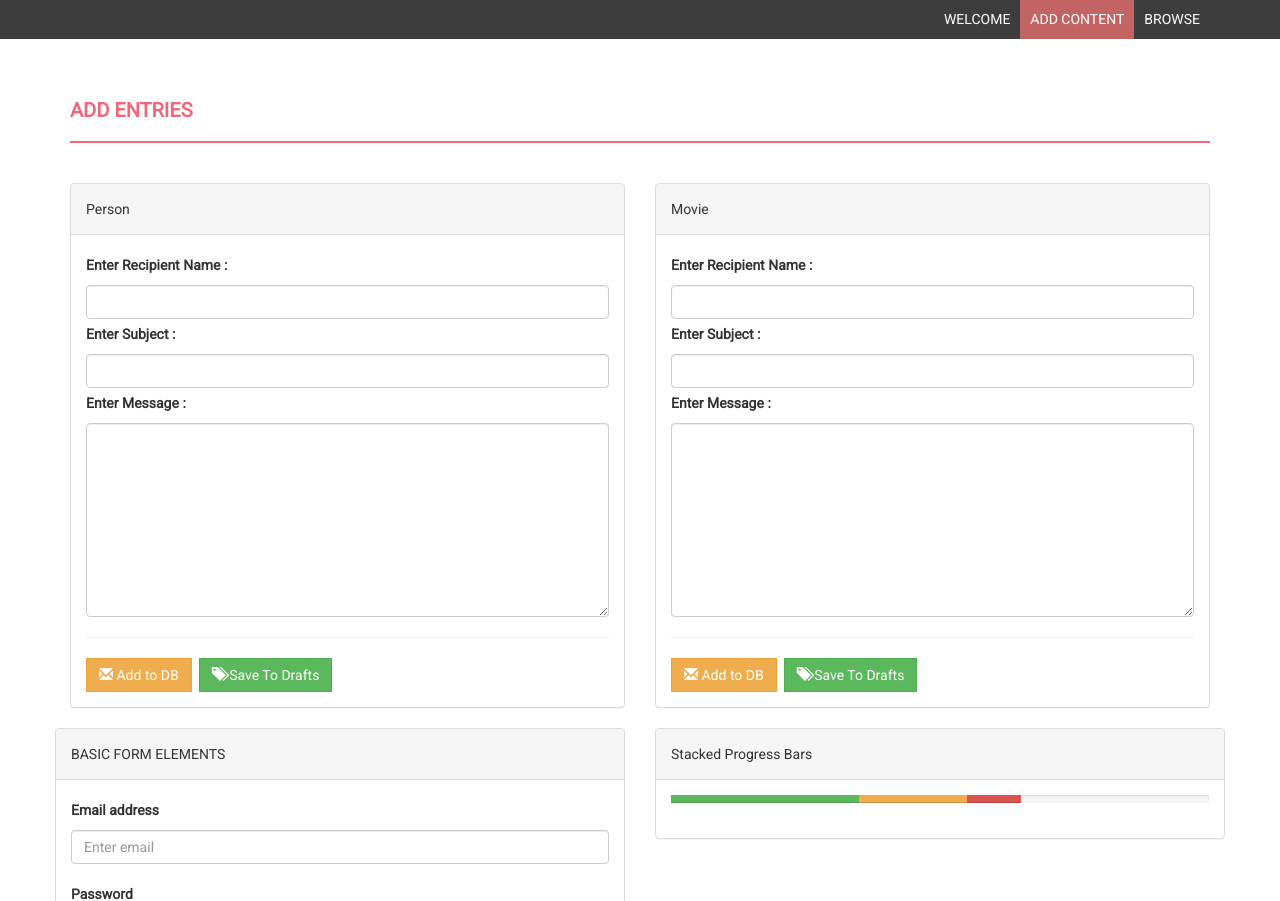
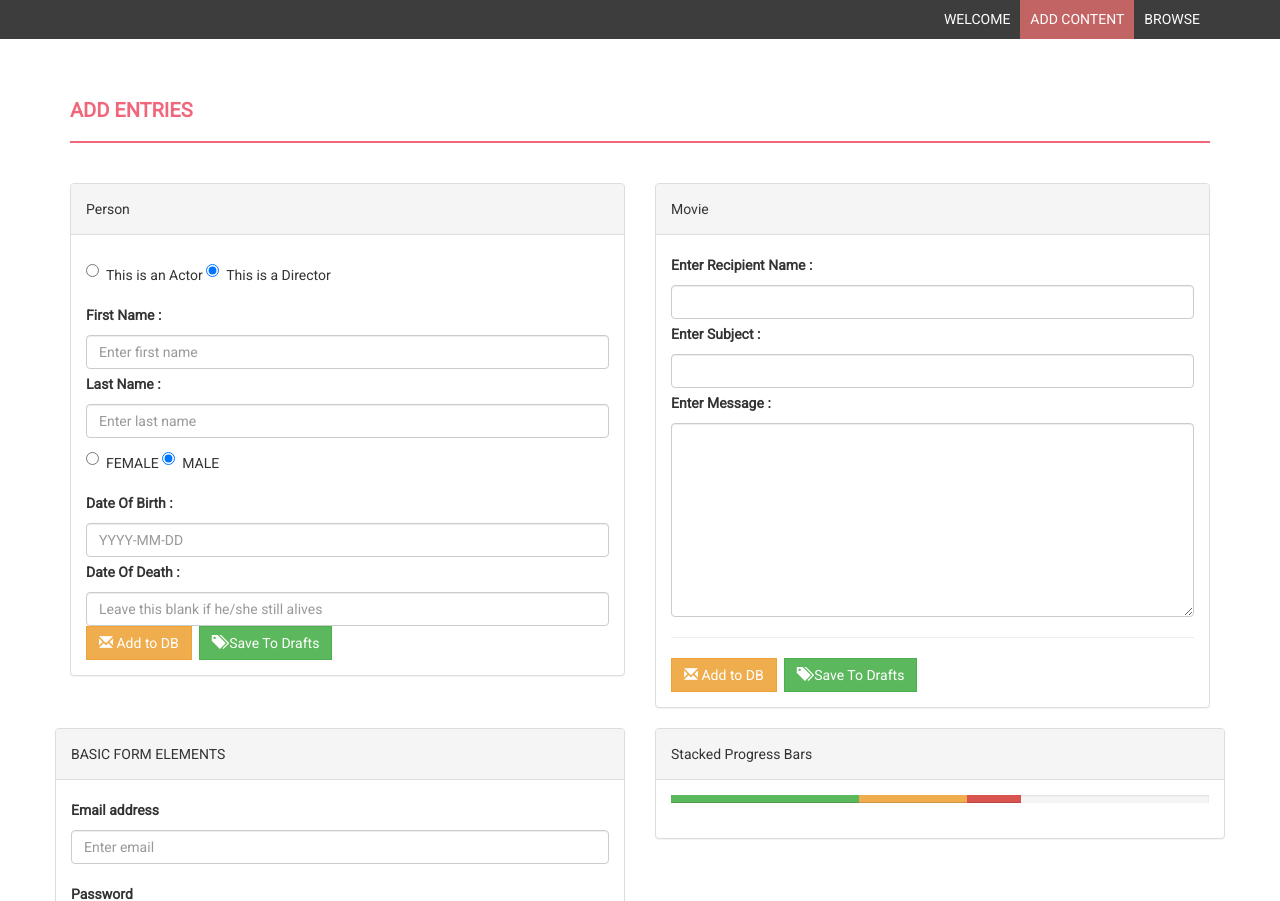
Before and after one commit to vivz/CS143, a PHP site: page /add-content.php in a window 1280 px wide. Shown: the part 183-1084 px from the top of the page. Run offline with PHP 8.4, Linux system fonts and the light colour scheme.

Commit message:
Modified add content page

```diff
--- a/1c/add-content.php
+++ b/1c/add-content.php
@@ -122,16 +122,42 @@
                             Person
                         </div>
                         <div class="panel-body">
+                        <form method = "GET" action="#">
+                            <div class = "radio">
+                                <label>
+                                    <input type="radio" name="identity" id="optionActor" value="Actor" checked />
+                                    This is an Actor
+                                </label>
+                                <label>
+                                    <input type="radio" name="identity" id="optionDirector" value="Director" checked />
+                                    This is a Director
+                                </label>
+                            </div>
 
-                            <label>Enter Recipient Name : </label>
-                            <input type="text" class="form-control" />
-                            <label>Enter Subject :  </label>
-                            <input type="text" class="form-control" />
-                            <label>Enter Message : </label>
-                            <textarea rows="9" class="form-control"></textarea>
-                            <hr />
+                            <label>First Name : </label>
+                                <input type="text" class="form-control" placeholder="Enter first name"  name="fname"/>
+                            <label>Last Name : </label>
+                                <input type="text" class="form-control" placeholder="Enter last name"  name="lname"/>
+
+                            <div class = "radio">
+                                <label>
+                                    <input type="radio" name="sex" id="optionFemale" value="Female" checked />
+                                    FEMALE
+                                </label>
+                                <label>
+                                    <input type="radio" name="sex" id="optionMale" value="Male" checked />
+                                    MALE
+                                </label>
+                            </div>
+
+                            <label>Date Of Birth : </label>
+                                <input type="text" class="form-control" placeholder="YYYY-MM-DD"  name="dob"/>
+                            <label>Date Of Death : </label>
+                                <input type="text" class="form-control" placeholder="Leave this blank if he/she still alives"  name="dod"/>
+
                             <a href="#" class="btn btn-warning"><span class="glyphicon glyphicon-envelope"></span> Add to DB </a>&nbsp;
                             <a href="#" class="btn btn-success"><span class="glyphicon glyphicon-tags"></span>  Save To Drafts </a>
+                        </form>
                         </div> <!-- end of panel-body -->
                         </div>
                     </div>
```
